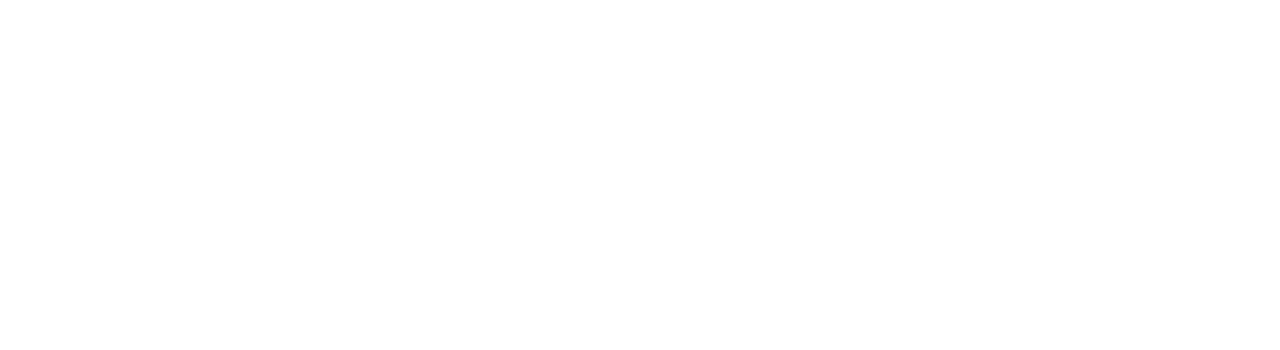
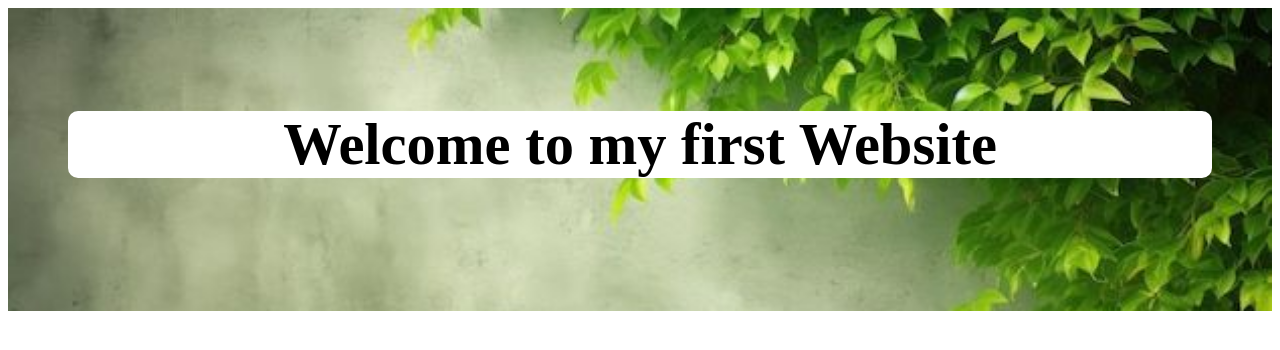
Before and after one commit to SudiptoBaral/First-website, a plain HTML site: page index.html in a window 1280 px wide. Drawn offline with Linux system fonts and the light colour scheme.

Commit message:
secend commit

```diff
--- a/index.html
+++ b/index.html
@@ -4,8 +4,11 @@
     <meta charset="UTF-8">
     <meta name="viewport" content="width=device-width, initial-scale=1.0">
     <title>First Website</title>
+    <link rel="stylesheet" href="styles/style.css">
 </head>
 <body>
-
+    <header class="header">
+        <h3 id="header">Welcome to my first Website</h3>
+    </header>
 </body>
 </html>
--- /dev/null
+++ b/styles/style.css
@@ -0,0 +1,21 @@
+.header{
+    background-image: url(/image/img4.jpeg);
+    font-size: 50px;
+    color:black;
+    text-align: center;
+    height: 300px;
+    background-color: blue;
+    background-size: cover;
+    margin-bottom: 10px;
+    padding-top: 3px;
+
+
+}
+#header{
+    background-color: white;
+    margin-top: 100px;
+    margin-right: 60px;
+    margin-left: 60px;
+    border: 0px solid;
+    border-radius: 10px;
+}
```
Also changed, not shown: image/img1.jpeg (added), image/img2.jpeg (added), image/img3.jpeg (added), image/img4.jpeg (added).
